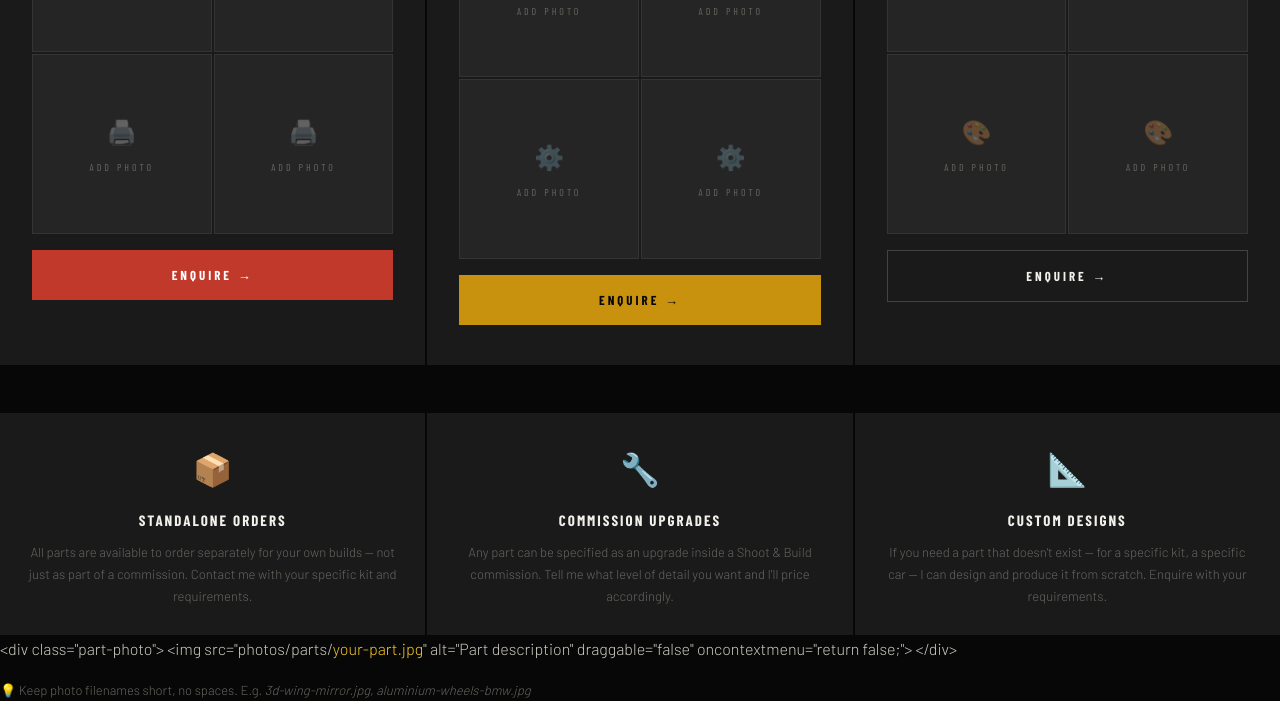
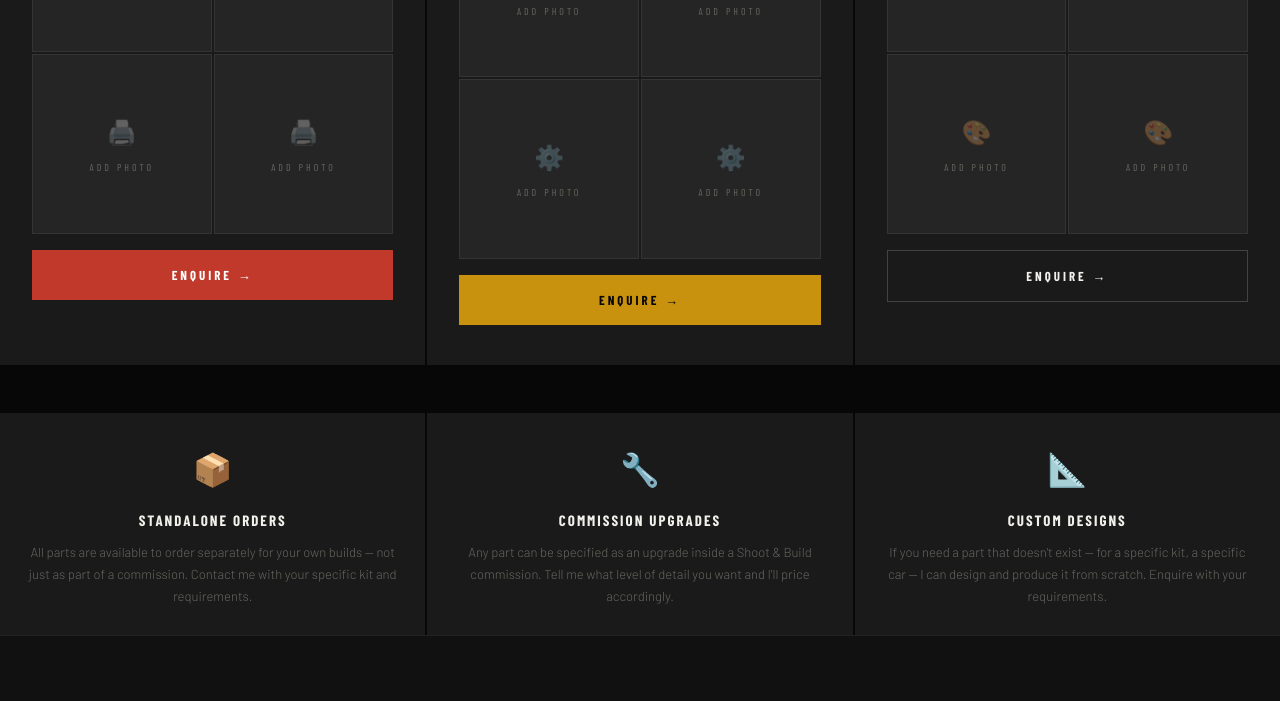
Before and after one commit to pjstech/pjs-universe, a website: page parts.html in a window 1280 px wide. Shown: the part 1342-2043 px from the top of the page. Drawn offline with nearby package versions, Linux system fonts and the light colour scheme; a web font is replaced by a local one.

Commit message:
Remove part photo section from parts.html
Removed part photo section and related instructions.

```diff
--- a/parts.html
+++ b/parts.html
@@ -231,11 +231,6 @@
       <div class="info-text">If you need a part that doesn't exist — for a specific kit, a specific car — I can design and produce it from scratch. Enquire with your requirements.</div>
     </div>
   </div>
-&lt;div class="part-photo"&gt;
-  &lt;img src="photos/parts/<span class="code-highlight">your-part.jpg</span>" alt="Part description" draggable="false" oncontextmenu="return false;"&gt;
-&lt;/div&gt;</div>
-    <p style="font-size:13px; color:var(--muted); margin-top:16px;">💡 Keep photo filenames short, no spaces. E.g. <em>3d-wing-mirror.jpg</em>, <em>aluminium-wheels-bmw.jpg</em></p>
-  </div>
 </section>
 
 <footer>
```
